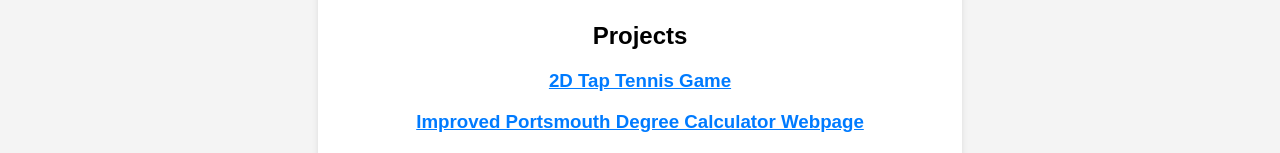
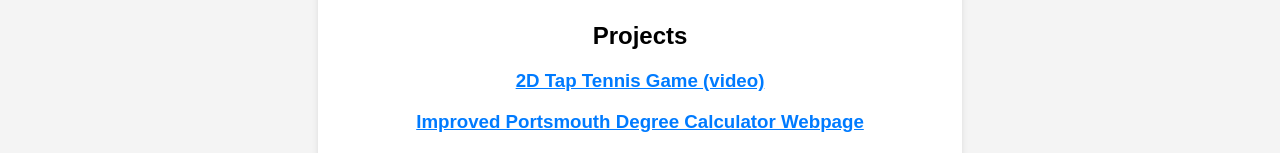
Before and after one commit to NikBit101/my-website, a plain HTML site: page index.html in a window 1280 px wide. Shown: the part 417-570 px from the top of the page. Drawn offline with Linux system fonts and the light colour scheme.

Commit message:
Update index.html

```diff
--- a/index.html
+++ b/index.html
@@ -28,7 +28,7 @@
     <section id="projects">
         <h2>Projects</h2>
         <div class="p1" id="project">
-            <a href="https://github.com/TeamItchen/tap_tennis" target="_blank"><h3>2D Tap Tennis Game</h3></a>
+            <a href="https://github.com/TeamItchen/tap_tennis" target="_blank"><h3>2D Tap Tennis Game <a href="https://www.youtube.com/watch?v=k0v5snQ2-Ak">(video)</a></h3></a>
         <div class="p2" id="project">
             <a href="https://github.com/NikBit101/dcalc_ext" target="_blank"><h3>Improved Portsmouth Degree Calculator Webpage</h3></a>
         <div class="p3" id="project">
```
